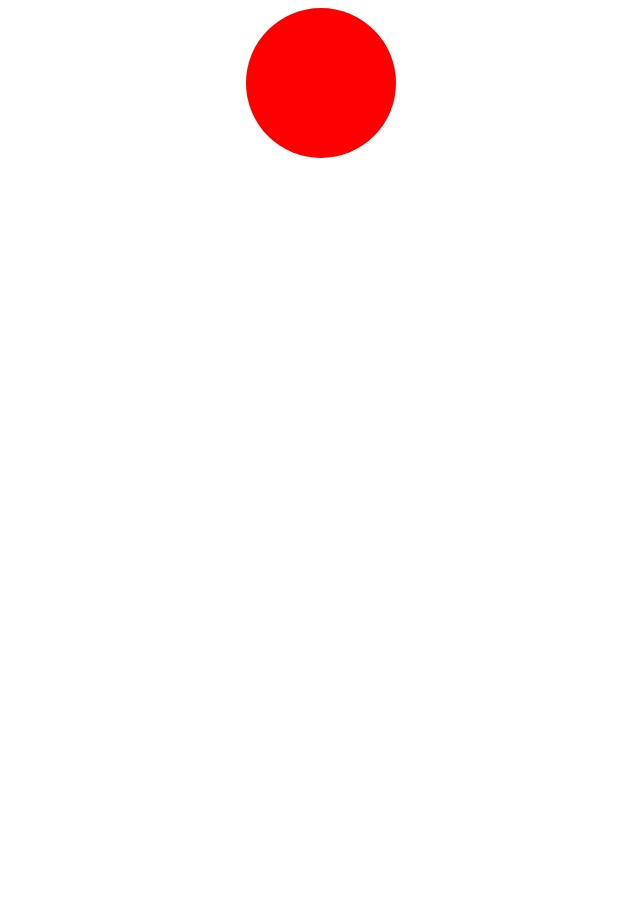
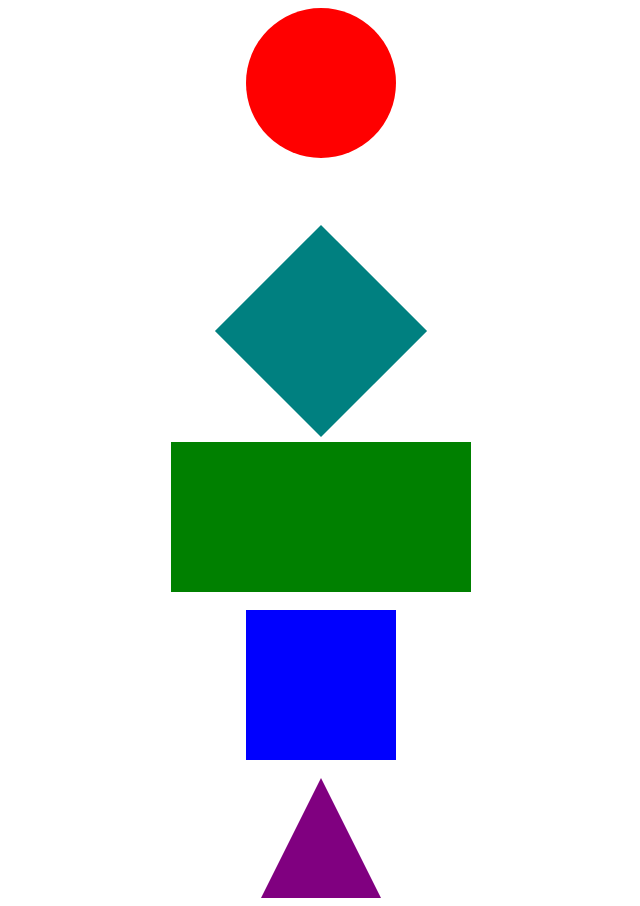
Before and after one commit to GoldenGambler/-7-Circle, a plain HTML site: page index.html in a window 1280 px wide. Shown: the whole page, without its empty margins (319-959 px from the left). Before the commit the page ends 800 px from the top, so only its background shows below. Drawn offline with Linux system fonts and the light colour scheme.

Commit message:
Update index.html

```diff
--- a/index.html
+++ b/index.html
@@ -5,16 +5,53 @@
     <meta name="viewport" content="width=device-width, initial-scale=1.0">
     <title>Document</title>
     <style>
-        div{
+        .circle{
             width: 150px;
             height: 150px;
             border-radius: 100%;
             background-color: red;
             margin: auto;
         }
+        .diamond{
+            width: 150px;
+            height: 150px;
+            background-color: teal;
+            transform: rotate(45deg);
+            margin: auto;
+            margin-top: 80px;
+        }
+        .rect{
+            height: 150px;
+            width: 300px;
+            margin: auto;
+            background-color: green;
+        }
+        .sq{
+            width: 150px;
+            height: 150px;
+            margin: auto;
+            background-color: blue;
+        }
+        .triangle {
+            width: 0;
+            height: 0;
+            border-left: 60px solid transparent;
+            border-right: 60px solid transparent;
+            border-bottom: 120px solid purple;
+            margin: auto;
+        }
     </style>
 </head>
 <body>
-    <div></div>
+    <div class="circle"></div>
+    <br>
+    <div class="diamond"></div>
+    <br>
+    <br>
+    <div class="rect"></div>
+    <br>
+    <div class="sq"></div>
+    <br>
+    <div class="triangle"></div>
 </body>
 </html>
```
